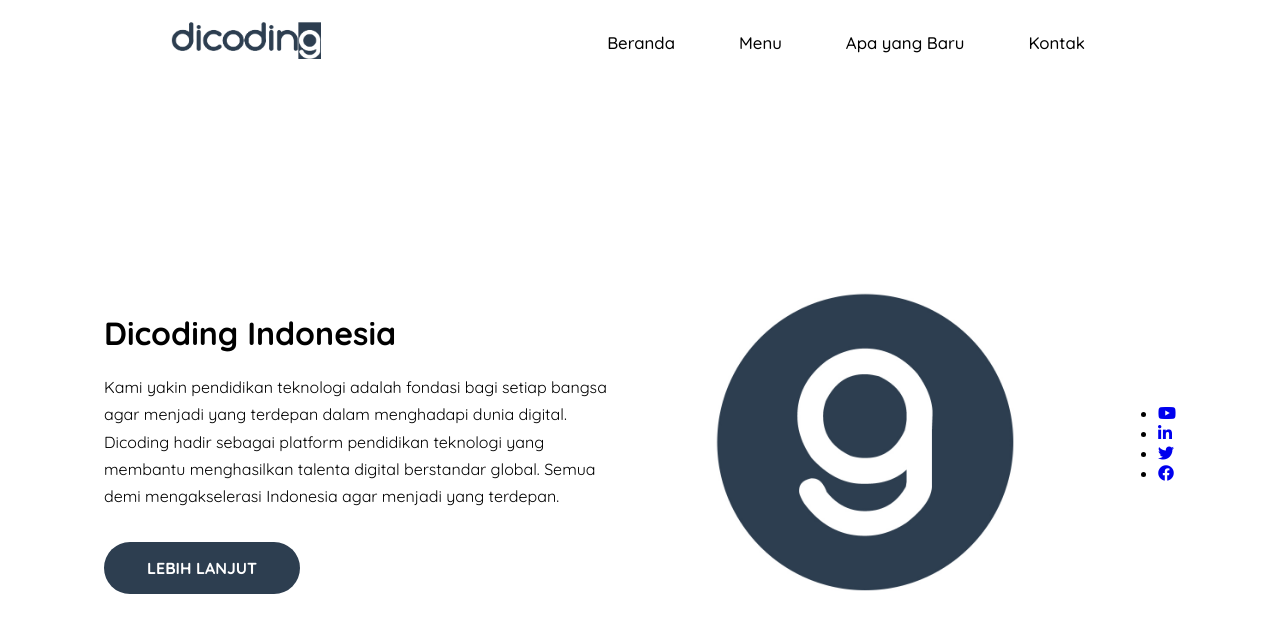
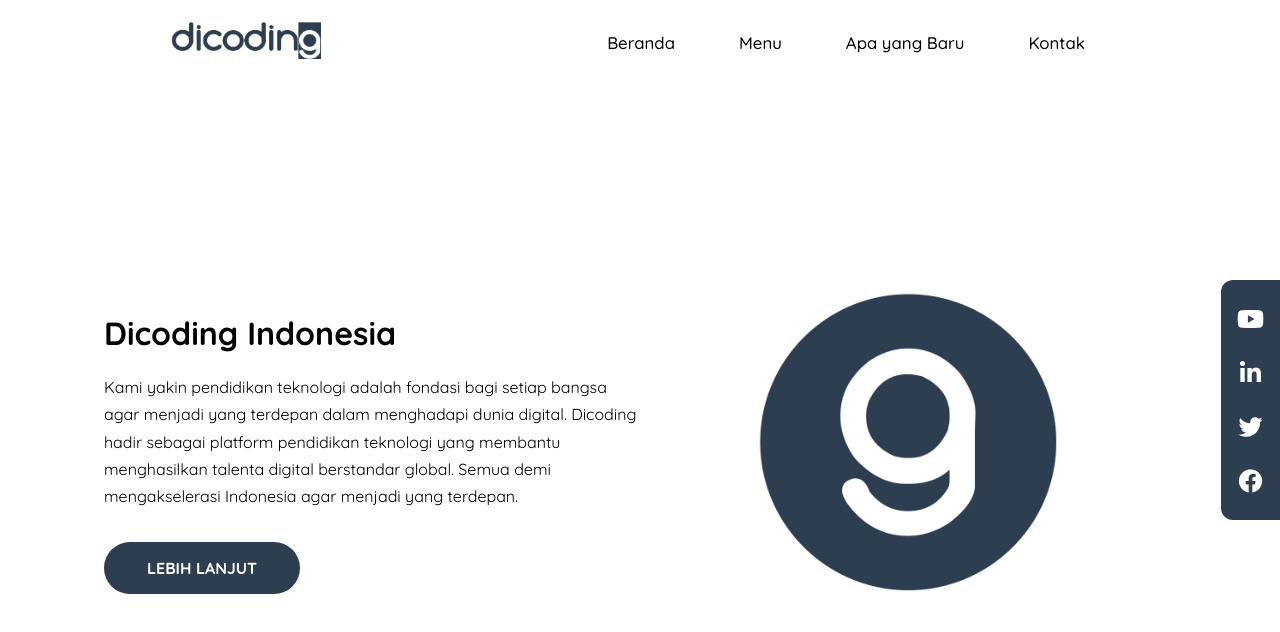
Before and after one commit to wahyu043/landing-page-dicoding, a plain HTML site: page index.html in a window 1280 px wide. Drawn offline with Linux system fonts and the light colour scheme.

Commit message:
modifikasi tampilan agar lebih menarik dan responsif

```diff
--- a/css/app.css
+++ b/css/app.css
@@ -130,3 +130,45 @@
   min-width: 250px;
   margin: auto;
 }
+
+main aside {
+  position: fixed;
+  inset-block: 0;
+  inset-inline-end: 0;
+}
+
+main aside .social-media {
+  height: 100%;
+  display: flex;
+}
+
+main aside .social-media ul {
+  padding: 1.5rem 1rem;
+  border-top-left-radius: 12px;
+  border-bottom-left-radius: 12px;
+  margin: auto;
+
+  background-color: #2d3e50;
+
+  display: flex;
+  flex-flow: column nowrap;
+  align-items: center;
+  justify-content: center;
+  gap: 1.5rem;
+}
+
+main .social-media li {
+  list-style-type: none;
+}
+
+main aside .social-media li a {
+  text-decoration: none;
+  font-size: 1.5rem;
+  color: white;
+
+  transition: all 1s ease-in-out;
+}
+
+main aside .social-media li a:hover {
+  color: #89b0d9;
+}
```
